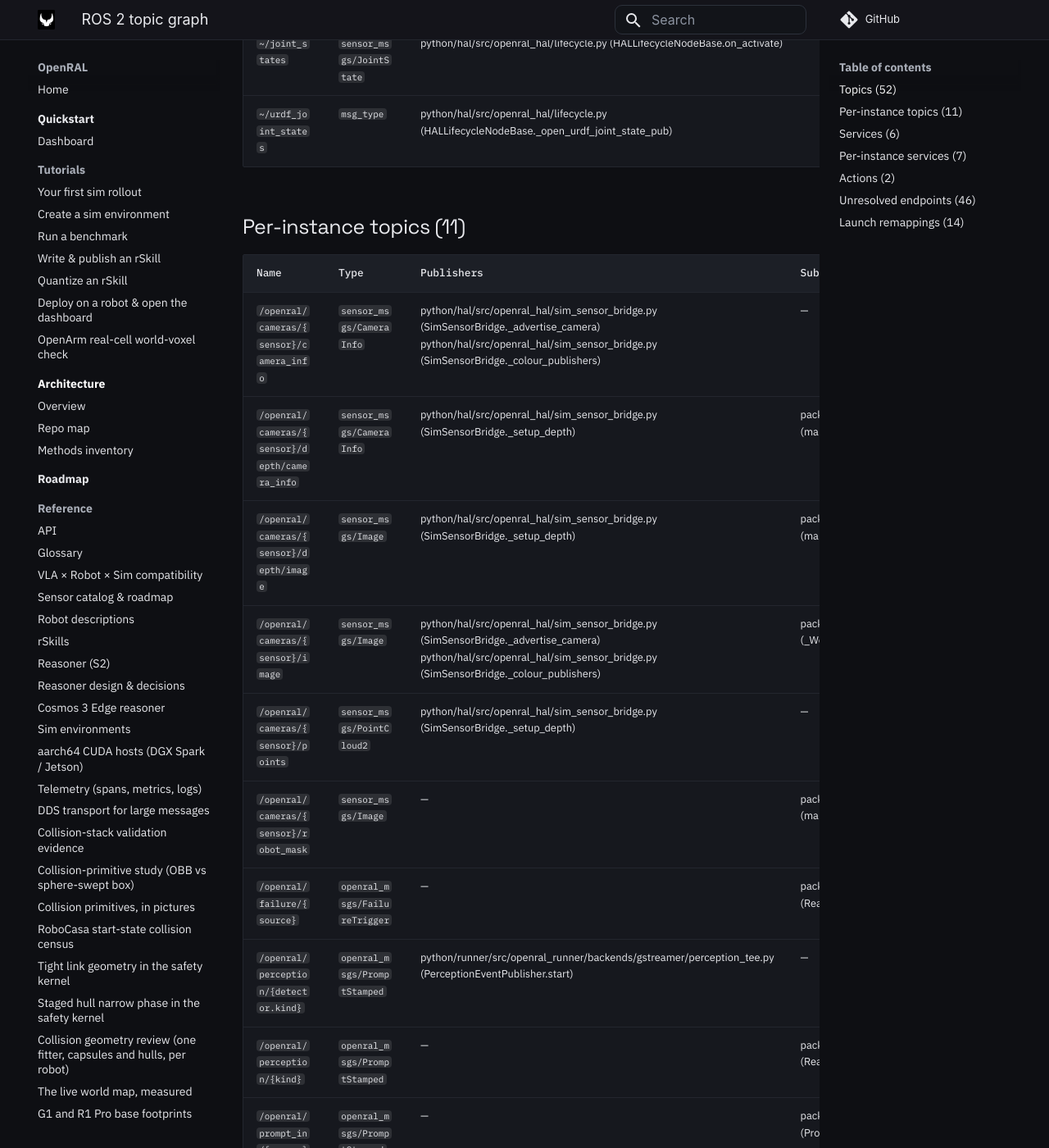
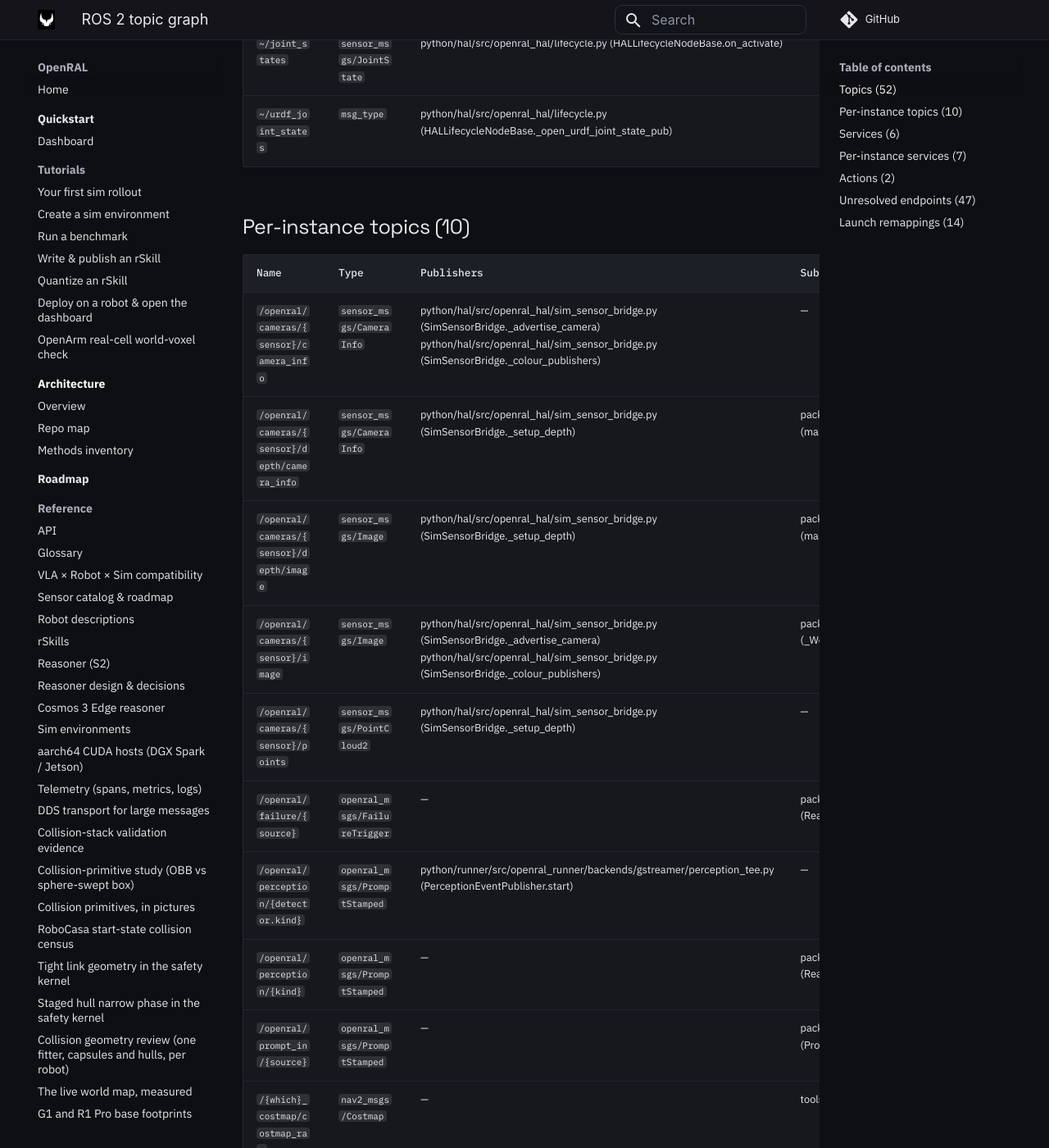
Before and after one commit to OpenRAL/openral, an MkDocs documentation site: the page built from docs/topics/README.md, in a window 1280 px wide and 1400 px high, scrolled down 6215 px. Shown: the whole window at 82% size. Built offline with MkDocs 1.6.1 and Material for MkDocs 9.7.7, drawn with Linux system fonts in a browser that asks for light colours; comment, search, counter and statistics services are not loaded; some of the changed text lies outside the part shown.

Commit message:
docs(topics): regenerate the ROS topic graph for the tracker's robot_mask subscription
The ros-topic-graph hook found the branch's committed graph stale. It is a
pre-existing drift, not part of K2.

Co-Authored-By: Claude Opus 5.5 <noreply@anthropic.com>
Claude-Session: https://claude.ai/code/session_01QfK5FDTymqMVVn3DF9oZPo
Signed-off-by: Adrian <adrianllopart@gmail.com>

```diff
--- a/docs/topics/README.md
+++ b/docs/topics/README.md
@@ -73,7 +73,7 @@ Regenerate with `uv run python tools/gen_ros_topic_graph.py`;
 | `~/joint_states` | `sensor_msgs/JointState` | python/hal/src/openral_hal/lifecycle.py (HALLifecycleNodeBase.on_activate) | — |
 | `~/urdf_joint_states` | `msg_type` | python/hal/src/openral_hal/lifecycle.py (HALLifecycleNodeBase._open_urdf_joint_state_pub) | — |
 
-## Per-instance topics (11)
+## Per-instance topics (10)
 
 | Name | Type | Publishers | Subscribers |
 |---|---|---|---|
@@ -82,7 +82,6 @@ Regenerate with `uv run python tools/gen_ros_topic_graph.py`;
 | `/openral/cameras/{sensor}/depth/image` | `sensor_msgs/Image` | python/hal/src/openral_hal/sim_sensor_bridge.py (SimSensorBridge._setup_depth) | packages/world_state/openral_world_state_ros/object_tracker_node.py (make_object_tracker_node.ObjectTrackerNode.on_configure) |
 | `/openral/cameras/{sensor}/image` | `sensor_msgs/Image` | python/hal/src/openral_hal/sim_sensor_bridge.py (SimSensorBridge._advertise_camera)<br>python/hal/src/openral_hal/sim_sensor_bridge.py (SimSensorBridge._colour_publishers) | packages/world_state/openral_world_state_ros/lifecycle_node.py (_WorldStateLifecycleNode.on_configure) |
 | `/openral/cameras/{sensor}/points` | `sensor_msgs/PointCloud2` | python/hal/src/openral_hal/sim_sensor_bridge.py (SimSensorBridge._setup_depth) | — |
-| `/openral/cameras/{sensor}/robot_mask` | `sensor_msgs/Image` | — | packages/world_state/openral_world_state_ros/object_tracker_node.py (make_object_tracker_node.ObjectTrackerNode.on_configure) |
 | `/openral/failure/{source}` | `openral_msgs/FailureTrigger` | — | packages/openral_reasoner_ros/openral_reasoner_ros/reasoner_node.py (ReasonerNode.on_configure) |
 | `/openral/perception/{detector.kind}` | `openral_msgs/PromptStamped` | python/runner/src/openral_runner/backends/gstreamer/perception_tee.py (PerceptionEventPublisher.start) | — |
 | `/openral/perception/{kind}` | `openral_msgs/PromptStamped` | — | packages/openral_reasoner_ros/openral_reasoner_ros/reasoner_node.py (ReasonerNode.on_configure) |
@@ -119,7 +118,7 @@ Regenerate with `uv run python tools/gen_ros_topic_graph.py`;
 | `/openral/execute_rskill` | `openral_msgs/ExecuteRskill` | packages/openral_rskill_ros/openral_rskill_ros/rskill_runner_node.py (RskillRunnerNode.on_configure) | packages/openral_reasoner_ros/openral_reasoner_ros/reasoner_node.py (ReasonerNode.on_configure)<br>tools/_validation_matrix_dispatch.py (main) |
 | `navigate_to_pose` | `nav2_msgs/NavigateToPose` | — | tools/_nav2_costmap_silhouette_probe.py (_drive)<br>tools/_nav2_mppi_loop_probe.py (Probe.__init__) |
 
-## Unresolved endpoints (46)
+## Unresolved endpoints (47)
 
 Names only known at runtime (built from a manifest, a robot id or a
 caller's argument). Shown as their source expression.
```
Also changed, not shown: other parts of docs/topics/README.md (+1 -0 lines).
